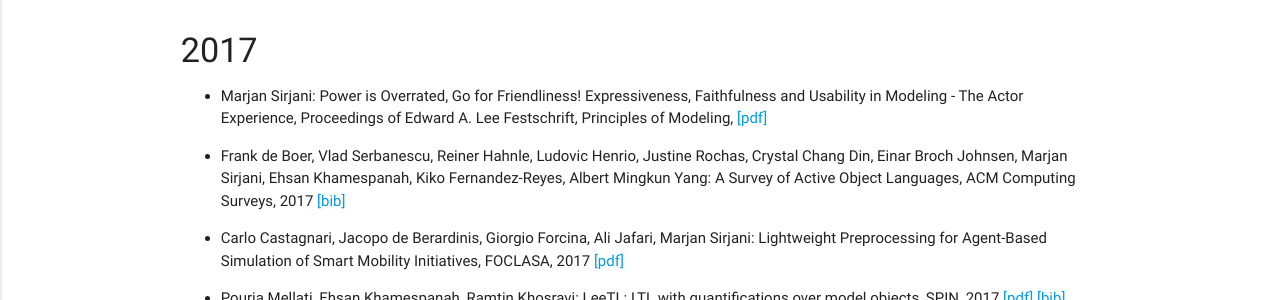
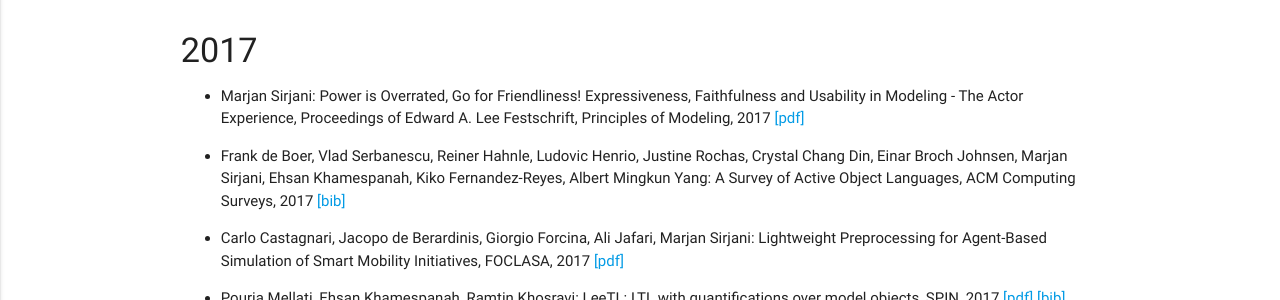
Before and after one commit to rebeca-lang/rebeca-lang.github.io, a Jekyll site: the page built from publications.md, in a window 1280 px wide and 900 px high. Shown: the part 218-518 px from the top of the window. Built offline with Jekyll 4.4.1, drawn with Linux system fonts in a browser that asks for light colours.

Commit message:
A minor change to fix a missing part in the publication list.

```diff
--- a/publications.md
+++ b/publications.md
@@ -5,7 +5,7 @@ title: Publications
 ---
 
 #### 2017
-- Marjan Sirjani: Power is Overrated, Go for Friendliness! Expressiveness, Faithfulness and Usability in Modeling - The Actor Experience, Proceedings of Edward A. Lee Festschrift, Principles of Modeling, [ [pdf] ](/assets/papers/2017/Friendliness.pdf)
+- Marjan Sirjani: Power is Overrated, Go for Friendliness! Expressiveness, Faithfulness and Usability in Modeling - The Actor Experience, Proceedings of Edward A. Lee Festschrift, Principles of Modeling, 2017 [ [pdf] ](/assets/papers/2017/Friendliness.pdf)
 
 - Frank de Boer, Vlad Serbanescu, Reiner Hahnle, Ludovic Henrio, Justine Rochas, Crystal Chang Din, Einar Broch Johnsen, Marjan Sirjani, Ehsan Khamespanah, Kiko Fernandez-Reyes, Albert Mingkun Yang: A Survey of Active Object Languages, ACM Computing Surveys, 2017 [ [bib] ](http://dblp.uni-trier.de/rec/bibtex/journals/csur/BoerSHHRDJSKFY17)
 
```
